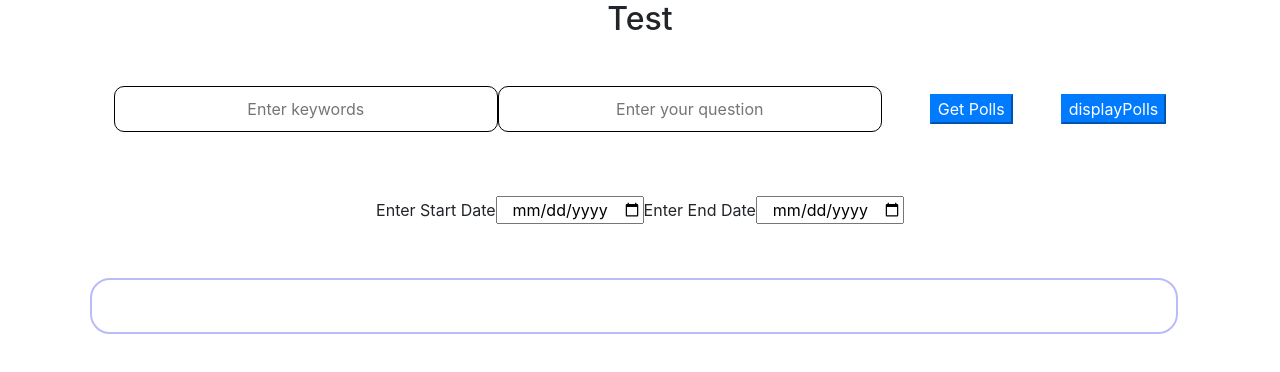
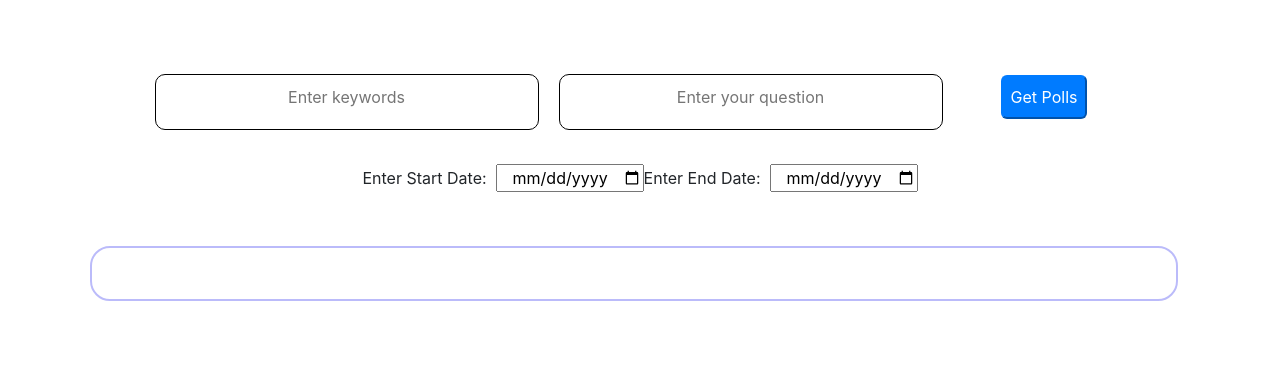
Before and after one commit to adityakaklij/Twitter_polls, a React (Create React App) app in the folder client/: page / in a window 1280 px wide. Shown: the top 372 px of the page. Built offline with nearby package versions, Linux system fonts and the light colour scheme.

Commit message:
Open AI updates

```diff
--- a/client/public/index.html
+++ b/client/public/index.html
@@ -19,17 +19,7 @@
     <title>Insightyfi</title>
   </head>
   <body>
-    <noscript>You need to enable JavaScript to run this app.</noscript>
     <div id="root"></div>
-    <!--
-      This HTML file is a template.
-      If you open it directly in the browser, you will see an empty page.
 
-      You can add webfonts, meta tags, or analytics to this file.
-      The build step will place the bundled scripts into the <body> tag.
-
-      To begin the development, run `npm start` or `yarn start`.
-      To create a production bundle, use `npm run build` or `yarn build`.
-    -->
   </body>
 </html>
--- a/client/src/CSS/Home.css
+++ b/client/src/CSS/Home.css
@@ -44,3 +44,20 @@
     padding-left: 15px;
     padding-bottom: 15px; */
 }
+
+.getPollsBtn{
+
+    padding: 8px;
+    border-radius: 6px;
+}
+
+.MainContainer{
+    margin-top: 5%;
+
+}
+
+.MainContainer input{
+    margin: 10px;
+    padding-bottom: 20px;
+
+}
--- a/client/src/components/Home.js
+++ b/client/src/components/Home.js
@@ -28,15 +28,22 @@ function Home() {
 
     const callServer = async() => {
         // fetch("/members").then(res => res.json()).then(data => {
+
+        try {
             let z = await fetch("/members2").then(res => res.json()).then(data => {
-            // setData(data)
                 setData(data)
-            console.log(data)
+                // console.log(data) $$$$$$$$$$$$$$$$
+
             })
-        // await z.wait()
             console.log("Inside fetch get")
+            setIsTrue(true)
             displayPolls()
-        // setIsTrue(true)
+
+        } catch (error) {
+            // alert("Somthing went wrong :( \n Please try later!")
+            console.log(error)
+        }
+
 
     }
 
@@ -50,6 +57,8 @@ function Home() {
 
 
     const sendData = async() => {
+
+        try {
             const response = await fetch("/add_todo", {
                 method: "POST",
                 headers: {
@@ -64,23 +73,31 @@ function Home() {
 
                 callServer()
             }
+
+        } catch (error) {
+            alert("Somthing went wrong :( \n Please try later!")
+            // console.log(error)
+        }
+
+
     }
 
     const displayPolls = async() => {
-        // data.tweets
-        // data.cl
-        console.log("data:- ",data)
-        console.log("data.tweets:- ",data[0])
+
+        try {
+        // console.log("data:- ",data) $$$$$$$$$$$$$$$$
+        // console.log("data.tweets:- ",data[0]) $$$$$$$$$$$$$$$$
         newArray.push(data[0].tweets)
         serResponseFromOpenAI(` Response From OpneAI: \n ${data[3].opneAifuncall}`)
-        console.log("Data of 2 ", data[3].opneAifuncall)
+        // console.log("Data of 2 ", data[3].opneAifuncall) $$$$$$$$$$$$$$$$
         setTestIds([])
         setTestIds(data[0].tweets)
-        console.log("data:- [0] ",data[0].tweets)
-        // for(let i = 0; i < (data.tweets).length; i ++){
-        //     console.log(data.tweets[i])
-        //     newArray.push(toString(data.tweets[i]))
-        // }
+        // console.log("data:- [0] ",data[0].tweets) $$$$$$$$$$$$$$$$
+
+        } catch (error) {
+            alert("Somthing went wrong :( \n Please try later!")
+        }
+
     }
 
     const startDateInput = (e) =>{
@@ -93,14 +110,14 @@ function Home() {
   return (
 
     <>
-        <h2>Test </h2>
+        <h2> </h2>
 
-        <div>
+        <div className='MainContainer'>
         <input className='userInput' type="text" onChange={getInput} placeholder='Enter keywords' />
         <input className='userInput' type="text" onChange={getQuestion} placeholder='Enter your question' />
 
         <button className='getPollsBtn btn-primary mx-5' onClick={sendData}>Get Polls</button>
-        <button className='btn-primary my-5' onClick={displayPolls}>displayPolls</button>
+        {/* <button className='btn-primary my-5' onClick={displayPolls}>displayPolls</button> */}
         <br /><br />
         </div>
 
@@ -110,10 +127,10 @@ function Home() {
      */}
         <div>
 
-        <label > Enter Start Date</label>
-        <input onChange={startDateInput} type="date"  />
+        <label > Enter Start Date: &nbsp;</label>
+        <input onChange={startDateInput} type="date" />
 
-        <label > Enter End Date</label>
+        <label > Enter End Date: &nbsp;</label>
         <input onChange={endDateInput} type="date"  />
         </div>
 
```
Also changed, not shown: 1 other file (tests, documents, lock files or other folders). Lines whose indentation alone changed are shown as unchanged.
